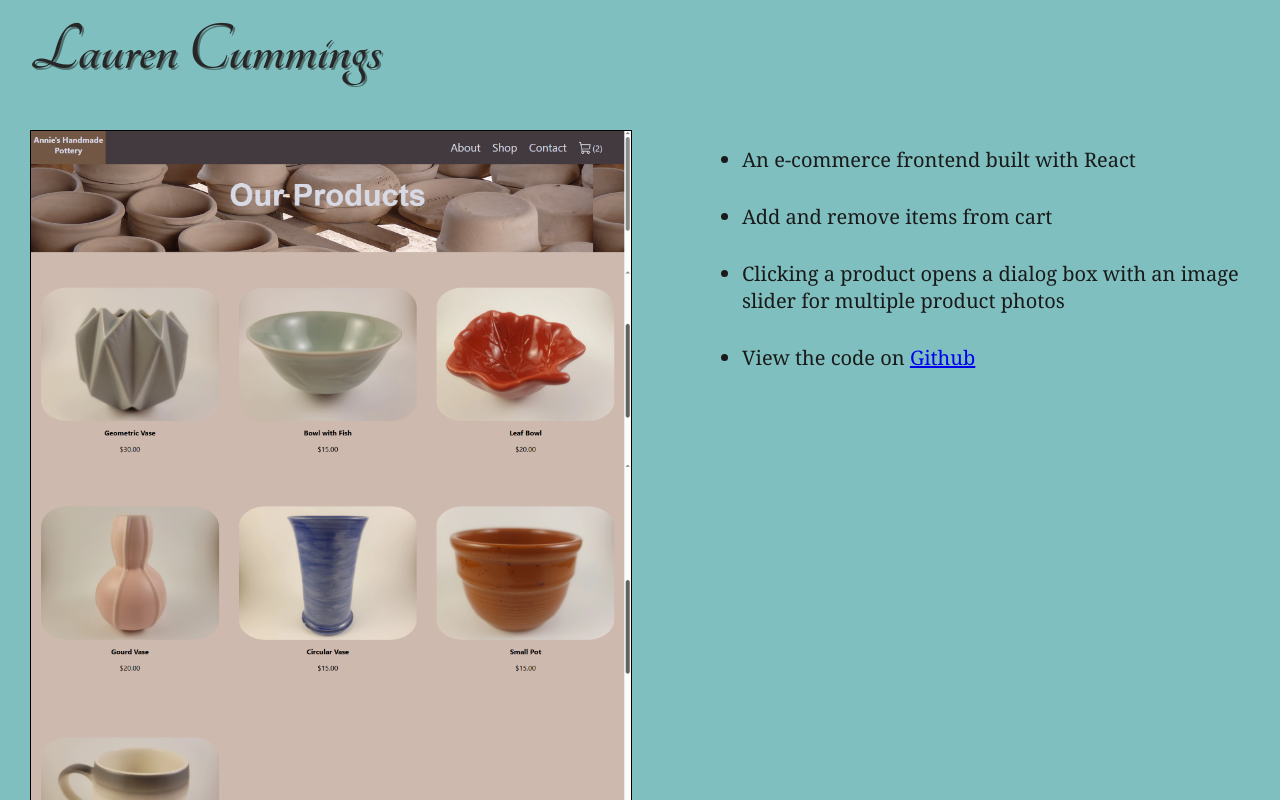
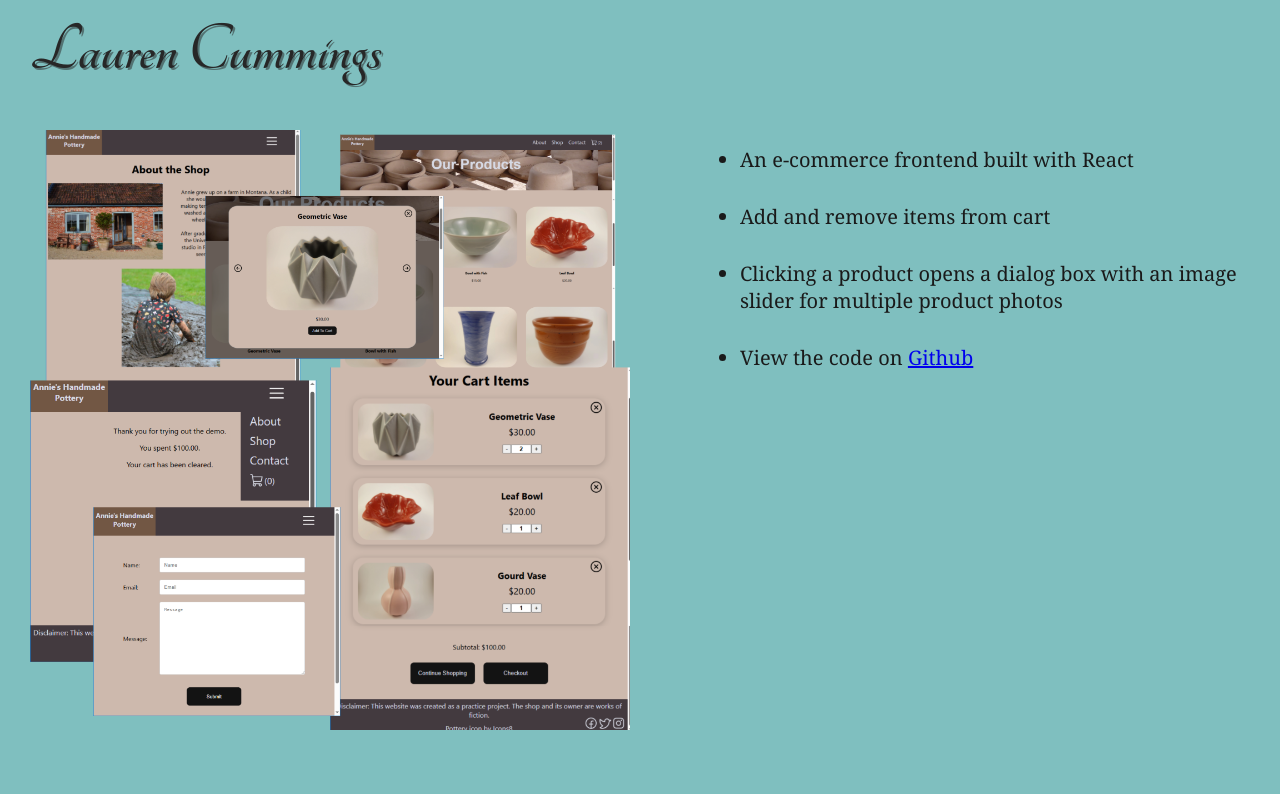
Before and after one commit to LaurenCummings/portfolio-project, a React (Vite) app: page /shop-project in a window 1280 px wide. Shown: the top 800 px of the page. Built offline with nearby package versions, Linux system fonts and the light colour scheme.

Commit message:
Changed shopProject image to collage

```diff
--- a/src/css/Project.css
+++ b/src/css/Project.css
@@ -9,7 +9,7 @@
 
 .project-info img {
     width: 600px;
-    border: black 1px solid;
+    border: none;
     margin: 30px;
     transition: transform 0.2s;
 }
--- a/src/pages/ShopProject.jsx
+++ b/src/pages/ShopProject.jsx
@@ -1,5 +1,5 @@
 import '../css/Project.css';
-import shopProject from '../assets/shopProject.png';
+import shopCollage from '../assets/shopCollage.png';
 
 function ShopProject() {
 
@@ -7,7 +7,7 @@ function ShopProject() {
         <div className="selected-project">
             <div className="project-info">
                 <a href="https://laurencummings.github.io/shop-project/">
-                    <img src={shopProject} alt="Shop Project" />
+                    <img src={shopCollage} alt="Collage of shop project" />
                 </a>
                 <div className="project-details">
                     <ul>
```
Also changed, not shown: src/assets/shopCollage.png (added).
